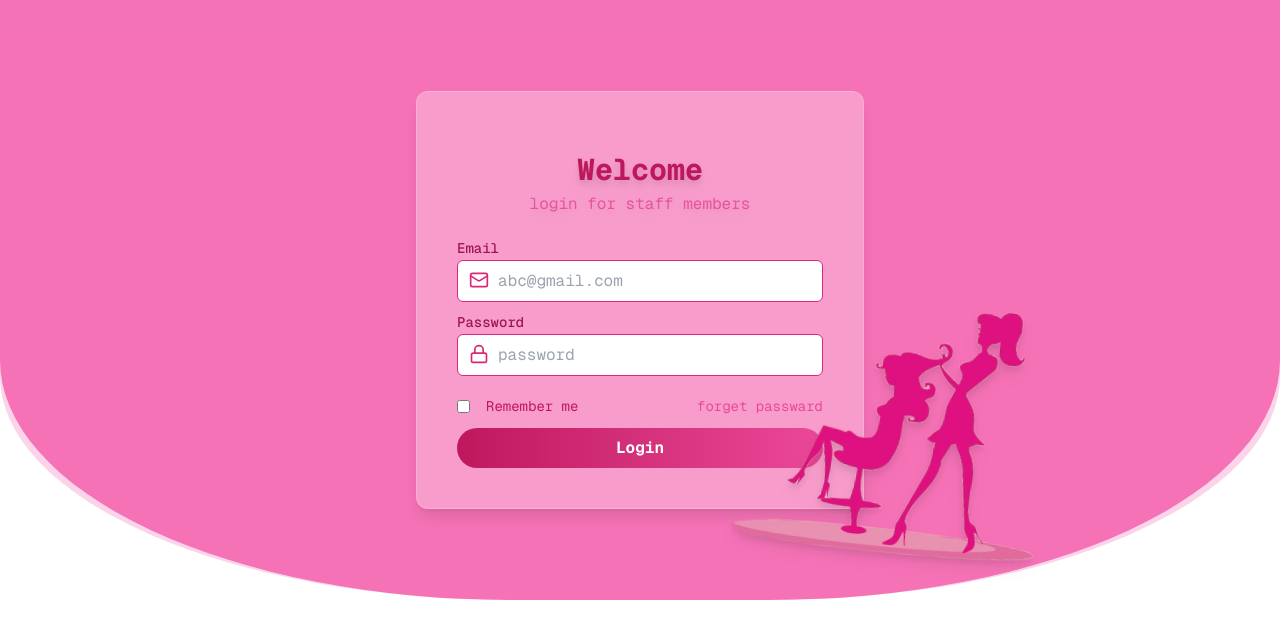
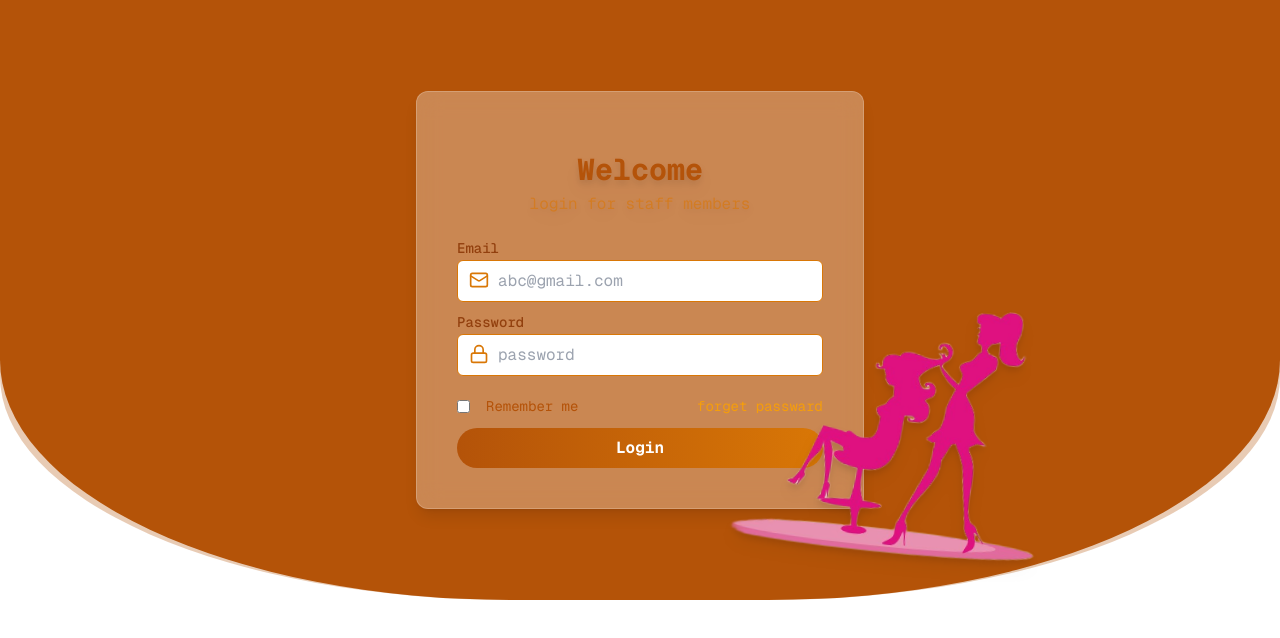
Before and after one commit to ayeshagull811/Saas-project-salon-management-system-, a Next.js app: page /staffLogin in a window 1280 px wide. Shown: the top 638 px of the page. Built offline with nearby package versions, Linux system fonts and the light colour scheme; no server answers.

Commit message:
your message here

```diff
--- a/src/app/login/page.jsx
+++ b/src/app/login/page.jsx
@@ -87,7 +87,7 @@ localStorage.setItem("token", res.data.token);
         // initial={{ y: "-100%" }}
         // animate={{ y: 0 }}
         // transition={{ duration: 1, ease: "easeOut" }}
-        className="relative h-[600px] bg-[#CA9871] flex items-center justify-center"
+        className="relative h-[600px] bg-amber-700 flex items-center justify-center"
         style={{
           borderBottomLeftRadius: "40% 40%",
           borderBottomRightRadius: "40% 40%",
@@ -102,7 +102,7 @@ localStorage.setItem("token", res.data.token);
             className="drop-shadow-lg rotate-7"
           />
         </div> */}
-        <div className="absolute top-10 inset-0 bg-[#CA9871] opacity-30 rounded-b-[40%]" />
+        <div className="absolute top-10 inset-0 bg-amber-700 opacity-30 rounded-b-[40%]" />
         <motion.form
           onSubmit={handleSubmit}
           initial={{ scale: 0, opacity: 0 }}
--- a/src/app/signup/page.jsx
+++ b/src/app/signup/page.jsx
@@ -98,7 +98,7 @@ useEffect(() => {
         // initial={{ y: "-100%" }}
         // animate={{ y: 0 }}
         // transition={{ duration: 1, ease: "easeOut" }}
-        className="relative h-[600px] bg-[#CA9871]/90 flex items-center justify-center"
+        className="relative h-[600px] bg-amber-700 flex items-center justify-center"
         style={{
           borderBottomLeftRadius: "40% 40%",
           borderBottomRightRadius: "40% 40%",
@@ -113,7 +113,7 @@ useEffect(() => {
             className="drop-shadow-lg rotate-6"
           />
         </div> */}
-        <div className="absolute top-10 inset-0 bg-[#CA9871]/90 opacity-30 rounded-b-[40%]" />
+        <div className="absolute top-10 inset-0 bg-amber-700 opacity-30 rounded-b-[40%]" />
         <motion.form
           onSubmit={handleSubmit}
           initial={{ scale: 0, opacity: 0 }}
--- a/src/app/staffLogin/page.jsx
+++ b/src/app/staffLogin/page.jsx
@@ -46,7 +46,7 @@ export default function StaffLogin() {
       initial={{ y: "-100%" }}
       animate={{ y: 0 }}
       transition={{ duration: 1, ease: "easeOut" }}
-      className="relative h-[600px] bg-pink-400 flex items-center justify-center"
+      className="relative h-[600px] bg-amber-700 flex items-center justify-center"
       style={{
         borderBottomLeftRadius: "40% 40%",
         borderBottomRightRadius: "40% 40%",
@@ -62,20 +62,20 @@ export default function StaffLogin() {
   />
 </div>
 
-      <div className="absolute top-10 inset-0 bg-pink-400 opacity-30 rounded-b-[40%]" />
+      <div className="absolute top-10 inset-0 bg-amber-700 opacity-30 rounded-b-[40%]" />
       <motion.form
        onSubmit={handleSubmit}
         action=""
         className="relative w-full justify-center align-center max-w-md p-9 sm:p-10 flex flex-col border border-white/20 rounded-xl bg-white/30 backdrop-blur-md shadow-lg"
       >
         <div className="items-center mt-5">
-          <h2 className="text-3xl font-bold drop-shadow-lg  text-pink-700 text-center mb-1">
+          <h2 className="text-3xl font-bold drop-shadow-lg  text-amber-700 text-center mb-1">
             Welcome
           </h2>
-          <p className=" drop-shadow-lg  text-pink-600/60 text-center mb-5">login for staff members</p>
+          <p className=" drop-shadow-lg  text-amber-600/60 text-center mb-5">login for staff members</p>
         </div>
         <div className="relative ">
-          <label htmlFor="email" className="text-sm font-medium text-pink-800">
+          <label htmlFor="email" className="text-sm font-medium text-amber-800">
             Email
           </label>
           <br />
@@ -86,14 +86,14 @@ export default function StaffLogin() {
             id="email"
             value={staffLoginForm.email}
             onChange={handleChange}
-            className="pl-10 mb-2 py-2 border rounded-md border-pink-600 w-full"
+            className="pl-10 mb-2 py-2 border rounded-md border-amber-600 w-full"
           />
-          <Mail className="absolute left-3 top-11 transform -translate-y-1/2 w-5 h-5 text-pink-600" />
+          <Mail className="absolute left-3 top-11 transform -translate-y-1/2 w-5 h-5 text-amber-600" />
         </div>
         <div className="relative ">
           <label
             htmlFor="password"
-            className="text-sm font-medium text-pink-800"
+            className="text-sm font-medium text-amber-800"
           >
             Password
           </label>
@@ -104,28 +104,28 @@ export default function StaffLogin() {
             name="password"
            value={staffLoginForm.password}
             onChange={handleChange}
-            className="pl-10 mb-2 py-2 border rounded-md border-pink-600 w-full"
+            className="pl-10 mb-2 py-2 border rounded-md border-amber-600 w-full"
           />
-          <Lock className="absolute left-3 top-11 transform -translate-y-1/2 w-5 h-5 text-pink-600" />
+          <Lock className="absolute left-3 top-11 transform -translate-y-1/2 w-5 h-5 text-amber-600" />
         </div>
         <div className="flex justify-between items-center text-sm py-3">
           <div className="flex items-center gap-2">
-            <input type="checkbox" id="checkbox" className="accent-pink-400" />
+            <input type="checkbox" id="checkbox" className="accent-amber-400" />
             <br />
-            <label htmlFor="checkbox" className="text-pink-700">
+            <label htmlFor="checkbox" className="text-amber-700">
               Remember me
             </label>
           </div>
-          <p className="text-pink-500 hover:underline cursor-pointer">
+          <p className="text-amber-500 hover:underline cursor-pointer">
             forget passward
           </p>
         </div>
 
-        <button type="submit" className="relative overflow-hidden px-7 py-2 w-full bg-gradient-to-r from-pink-700 to-pink-500 text-white font-semibold rounded-full hover:opacity-90 transition duration-300 hover:text-pink-100 group">
+        <button type="submit" className="relative overflow-hidden px-7 py-2 w-full bg-gradient-to-r from-amber-700 to-amber-600 text-white font-semibold rounded-full hover:opacity-90 transition duration-300 hover:text-amber-100 group">
           <span className="relative z-10">
             Login
           </span>
-          <span className="absolute left-0 top-0 h-full w-0 bg-pink-400 text-pink-700 transition-all duration-500 group-hover:w-full"></span>
+          <span className="absolute left-0 top-0 h-full w-0 bg-amber-800 text-amber-700 transition-all duration-500 group-hover:w-full"></span>
         </button>
 
       </motion.form>
--- a/src/components/categories.jsx
+++ b/src/components/categories.jsx
@@ -123,8 +123,7 @@ Walk out with nails that turn heads.`,
   return (
     <section className="py-12 md:py-16 lg:py-20 relative">
       <div className="text-center mb-8 md:mb-12 lg:mb-16 px-4">
-        <h2 className="text-3xl md:text-4xl lg:text-5xl font-extrabold bg-gradient-to-r from-amber-700 to-amber-300 bg-clip-text text-transparent mb-4 md:mb-6 lg:mb-8"
-          style={{ filter: "drop-shadow(0 4px 6px rgba(255, 182, 193, 0.8))" }}>
+        <h2 className="text-3xl md:text-4xl lg:text-5xl font-extrabold bg-gradient-to-r from-amber-700 to-amber-300 bg-clip-text text-transparent mb-4 md:mb-6 lg:mb-8">
           Our Services
         </h2>
       </div>
--- a/src/components/features.jsx
+++ b/src/components/features.jsx
@@ -72,7 +72,6 @@ export default function KeyFeatures() {
           transition={{ duration: 0.6 }}
           viewport={{ once: false, amount: 0.3 }}
           className="text-3xl md:text-4xl lg:text-5xl font-extrabold text-center bg-gradient-to-r from-amber-700 to-amber-300 bg-clip-text text-transparent mb-8 md:mb-12 lg:mb-16 px-4"
-          style={{ filter: "drop-shadow(0 4px 6px rgba(255, 182, 193, 0.8))" }}
         >
           Why Salons Love Us
         </motion.h2>
```
Also changed, not shown: src/app/changepassword/[id]/page.jsx (+7 -7 lines).
